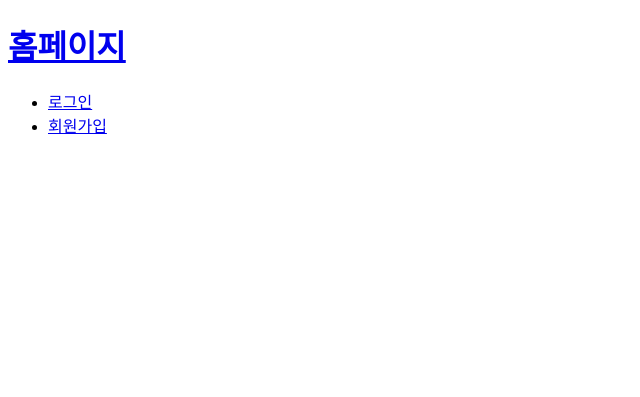
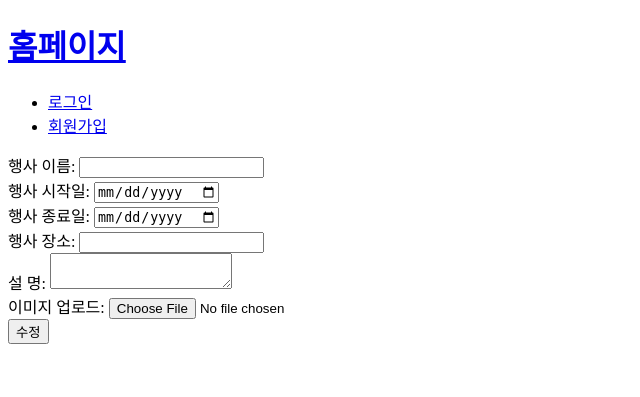
Before and after one commit to Alca0927/EventSchedule, a Flask app: template templates/event_UD.html in a window 1280 px wide. Shown: the top 397 px of the page, without its empty margins (0-640 px from the left). Run offline with Flask 3, Linux system fonts and the light colour scheme; the template is opened without the code that fills it, so the values that code supplies are empty.

Commit message:
김용현_상세페이지 구현

```diff
--- a/controllers.py
+++ b/controllers.py
@@ -121,7 +121,7 @@ def setup_routes(app):
     @app.route('/detail/<int:no>', methods=['GET','POST'])
     def get_event(no):
         event = Event.query.filter_by(no=no).first()
-        return render_template('detail.html', events=event)
+        return render_template('detail.html', event=event)
 
     # 이벤트 업로드 페이지
     @app.route('/upload')
--- a/templates/event_UD.html
+++ b/templates/event_UD.html
@@ -16,7 +16,38 @@
         </section>
     </header>
     <section>
-
+        <div>
+            <!-- 🚀 enctype 추가: 파일 업로드 시 필수 -->
+            <form action="upload/new" method="POST" enctype="multipart/form-data">
+                <div>
+                    <label for="eventName">행사 이름:</label>
+                    <input type="text" id="eventName" name="eventName" required>
+                </div>
+                <div>
+                    <label for="startDate">행사 시작일:</label>
+                    <input type="date" id="startDate" name="startDate" required>
+                </div>
+                <div>
+                    <label for="endDate">행사 종료일:</label>
+                    <input type="date" id="endDate" name="endDate" required>
+                </div>
+                <div>
+                    <label for="location">행사 장소:</label>
+                    <input type="text" id="location" name="location" required>
+                </div>
+                <div>
+                    <label for="explain">설 명:</label>
+                    <textarea id="explain" name="explain" required></textarea>
+                </div>
+                <div>
+                    <label for="image">이미지 업로드:</label>
+                    <input type="file" id="image" name="image" accept="image/*" required>
+                </div>
+                <div>
+                    <button type="submit" id="submit_button">수정</button>
+                </div>
+            </form>
+        </div>
     </section>
 </body>
 </html>
```
Also changed, not shown: templates/detail.html (+14 -7 lines).
